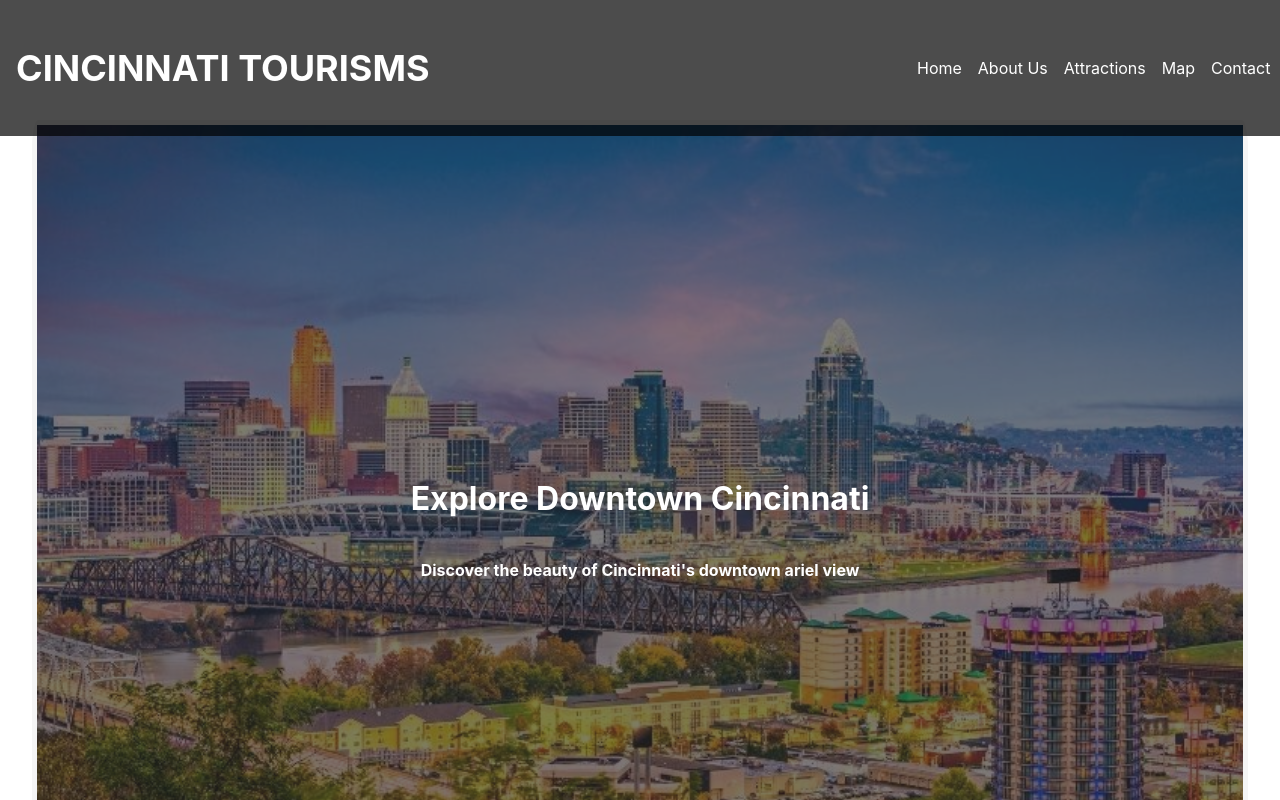
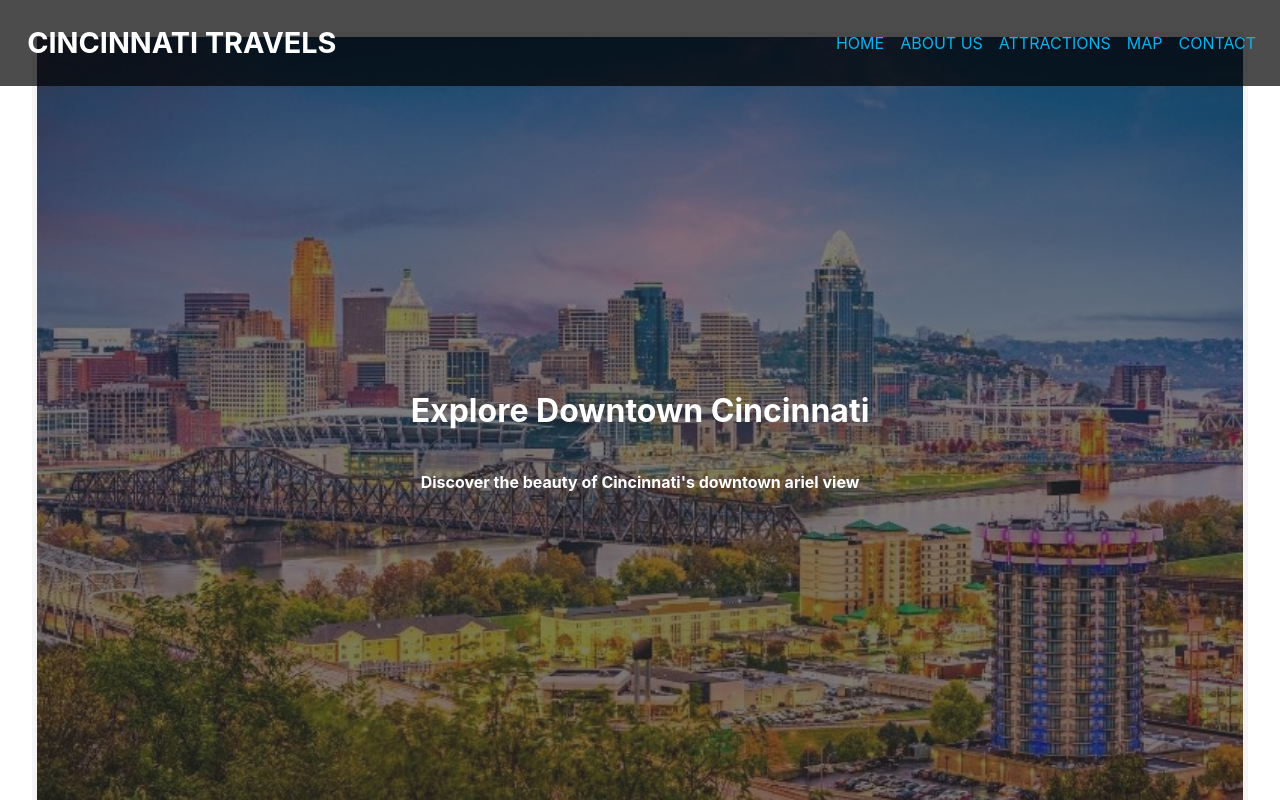
Before and after one commit to BenjaminMcQueen/capstone, a React (Create React App) app: page / in a window 1280 px wide. Shown: the top 800 px of the page. Built offline with nearby package versions, Linux system fonts and the light colour scheme; some icons are missing.

Commit message:
another day

```diff
--- a/htmlTest/css.css
+++ b/htmlTest/css.css
@@ -2,7 +2,7 @@
     display: flex;
     flex-wrap: wrap;
     border-radius: 5%;
-    background-color: #fe3434;
+    background-color: #ab6565;
     width: 95vw;
     justify-content: center;
     /* testing */
@@ -33,7 +33,7 @@
     max-height: 500px;
     max-width: 30vw;
     margin: 1vw;
-    align-self: flex-start;
+    align-self: flex-end;
 }
 
 .attraction.card.website{
--- a/package.json
+++ b/package.json
@@ -7,6 +7,7 @@
     "@testing-library/react": "^13.4.0",
     "@testing-library/user-event": "^13.5.0",
     "axios": "^1.5.0",
+    "bootstrap": "^5.3.1",
     "dotenv": "^16.3.1",
     "env-cmd": "^10.1.0",
     "express": "^4.18.2",
--- a/src/App.css
+++ b/src/App.css
@@ -3,23 +3,23 @@
   background-color: whitesmoke;
   border-radius: 0.5%;
   padding: 5px;
-  margin-top: 15vh;
+  /* margin-top: 10vh; */
 }
 
-@media (max-width: 810px){
-  .App{
+@media (max-width: 810px) {
+  .App {
     margin-top: 17vh;
   }
 }
 
-@media (max-width: 655px){
-  .App{
+@media (max-width: 655px) {
+  .App {
     margin-top: 22vh;
   }
 }
 
 /* attractions css */
-.attraction-card{
+.attraction-card {
   display: flex;
   flex-wrap: wrap;
   border-radius: 5%;
@@ -28,15 +28,15 @@
   margin-bottom: 5px;
 }
 
-.red-background{
+.red-background {
   background-color: #fe3434;
 }
 
-.coral-light-background{
+.coral-light-background {
   background-color: lightcoral;
 }
 
-.attraction-card-details{
+.attraction-card-details {
   align-content: center;
   border-radius: 5%;
   justify-content: center;
@@ -45,19 +45,19 @@
   padding: 5px;
 }
 
-.attraction-card-addresses{
+.attraction-card-addresses {
   align-content: center;
   justify-content: center;
 }
 
-@media (max-width: 550px){
-  .attraction-card-details{
-      align-content: center;
-      max-width: 85vw;
+@media (max-width: 550px) {
+  .attraction-card-details {
+    align-content: center;
+    max-width: 85vw;
   }
 }
 
-.attraction-card img{
+.attraction-card img {
   border: lightcoral 2px double;
   object-fit: contain;
   border-radius: 5%;
@@ -67,22 +67,22 @@
   align-self: flex-start;
 }
 
-.attraction-card-website{
+.attraction-card-website {
   width: 30vw;
   text-overflow: ellipsis;
 }
 
-.attraction-card-booleans{
+.attraction-card-booleans {
   display: flex;
   flex-wrap: wrap;
 }
 
-.attraction-card-childFriendly{
+.attraction-card-childFriendly {
   min-width: 155px;
   max-width: 20vw;
 }
 
-.attraction-card-indoors{
+.attraction-card-indoors {
   min-width: 95px;
   max-width: 20vw;
   margin-right: 2vw;
--- a/src/App.js
+++ b/src/App.js
@@ -7,6 +7,7 @@ import Attractions from "./components/Attractions";
 import Map from "./components/Map";
 import Contact from "./components/Contact";
 import "./App.css";
+
 
 function App() {
   return (
--- a/src/components/Header.js
+++ b/src/components/Header.js
@@ -6,7 +6,7 @@ function Header() {
     <header className="header">
       <nav className="navbar">
         <div className="logo">
-          <h1>Cincinnati Tourisms</h1>
+          <h1>Cincinnati Travels</h1>
         </div>
         <ul className="nav-links">
           <li>
--- a/src/components/Home.js
+++ b/src/components/Home.js
@@ -5,16 +5,17 @@ import sportscinn from "./images/sportscinn.jpeg";
 import attractionscinn from "./images/attractionscinn.jpeg";
 import cincinnatimusichall from "./images/cincinnatimusichall.jpeg";
 
+
 function Home() {
   return (
     <div className="home-container">
       {/* Section 1 starts here */}
-      <div class="section1">
-        <div class="img-container">
-          <img class="img" src={attractionscinn} alt="Cincinnati downtown" />
+      <div className="section1">
+        <div className="img-container">
+          <img className="img" src={attractionscinn} alt="Cincinnati downtown" />
           {/* Content for image 1 */}
-          <div class="overlay">
-            <h1>Explore Downtown Cincinnati</h1>
+          <div className="overlay">
+            <h1 className="explore">Explore Downtown Cincinnati</h1>
             <h4>Discover the beauty of Cincinnati's downtown ariel view</h4>
           </div>
         </div>
@@ -88,7 +89,7 @@ function Home() {
           a diverse array of experiences that cater to every curiosity.
         </p>
         <img
-          class="home-img"
+          className="home-img"
           src={cincinnatiDowntown}
           alt="cincinnati attractions"
         />
@@ -110,7 +111,7 @@ function Home() {
           history is a testament to its enduring love affair with the games that
           keep hearts racing and spirits soaring.
         </p>
-        <img class="home-img" src={sportscinn} alt="cincinnati Sports spot" />
+        <img className="home-img" src={sportscinn} alt="cincinnati Sports spot" />
       </div>
       {/* Section 3 starts here*/}
       <div className="container">
@@ -253,8 +254,7 @@ function Home() {
           </a>
         </div>
         <div className="copyright">
-          <div className="container">
-            &copy; 2023 Aaditya Acharya. All rights reserved.
+          <div className="container text-center">
             <ul>
               <li>
                 <a href="home">site map</a>
--- a/src/index.css
+++ b/src/index.css
@@ -1,14 +1,14 @@
 body {
-  /* background-color: red; */
+  /* background-color: rgb(154, 101, 101); */
 
   font-family: -apple-system, BlinkMacSystemFont, "Segoe UI", "Roboto", "Oxygen",
     "Ubuntu", "Cantarell", "Fira Sans", "Droid Sans", "Helvetica Neue",
     sans-serif;
   -webkit-font-smoothing: antialiased;
   -moz-osx-font-smoothing: grayscale;
-
   max-width: 95vw;
   margin: 2.5vw;
+  align-content: center;
 }
 
 code {
@@ -23,19 +23,21 @@ code {
   justify-content: space-between;
   align-items: center;
   width: 100%;
-  padding: 1rem;
+  padding: 0.1rem;
   background: rgba(0, 0, 0, 0.7);
   position: fixed;
   top: 0px;
   left: 0px;
-  z-index: 1030;
+  z-index: 1000;
 }
 
 .logo {
-  font-size: 1.5rem;
+  font-size: 1.2rem;
   font-weight: bold;
   color: white;
   text-transform: uppercase;
+  /* padding-left: 10px; */
+  margin-left: 2vw;
 }
 
 .nav-links {
@@ -49,8 +51,9 @@ code {
 
 .nav-links li a {
   text-decoration: none;
-  color: white;
-  transition: color 0.3s ease-in-out;
+  text-transform: uppercase;
+  color: rgb(12, 176, 241);
+  transition: color 0.2s ease-in-out;
 }
 
 .nav-links li a:hover {
@@ -104,9 +107,11 @@ code {
   align-items: center;
 }
 
+
 .home-img {
   width: 100%;
 }
+
 /* home/5 most visited places */
 ul {
   list-style: none;
@@ -205,21 +210,23 @@ ul {
 /* Footers css */
 footer {
   background-color: skyblue;
-  color: white;
+  color: rgb(178, 132, 132);
   font-size: 20px;
+  max-width: 100%;
+  background: rgba(0, 0, 0, 0.7);
 }
 
 .anchors {
   display: flex;
   justify-content: space-around;
-  margin: 10px;
-  padding: 17px;
+  margin: 4px;
+  padding: 7px;
 }
 
 .anchors-footer {
   color: white;
   font-display: bold;
-  font-size: 25px;
+  font-size: 26px;
 }
 
 /* About us css */
@@ -439,3 +446,5 @@ select {
 .contact-heading {
   margin-top: 140px;
 }
+
+/* last moment edited */
```
Also changed, not shown: 1 other file (tests, documents, lock files or other folders).
